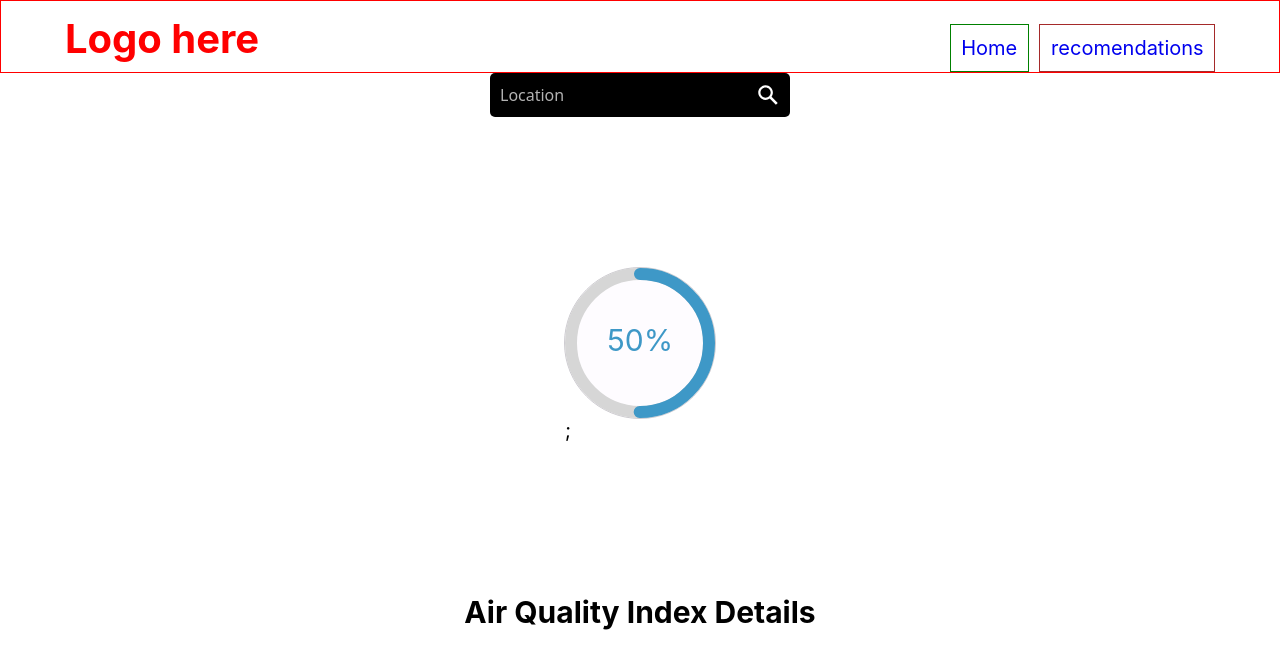
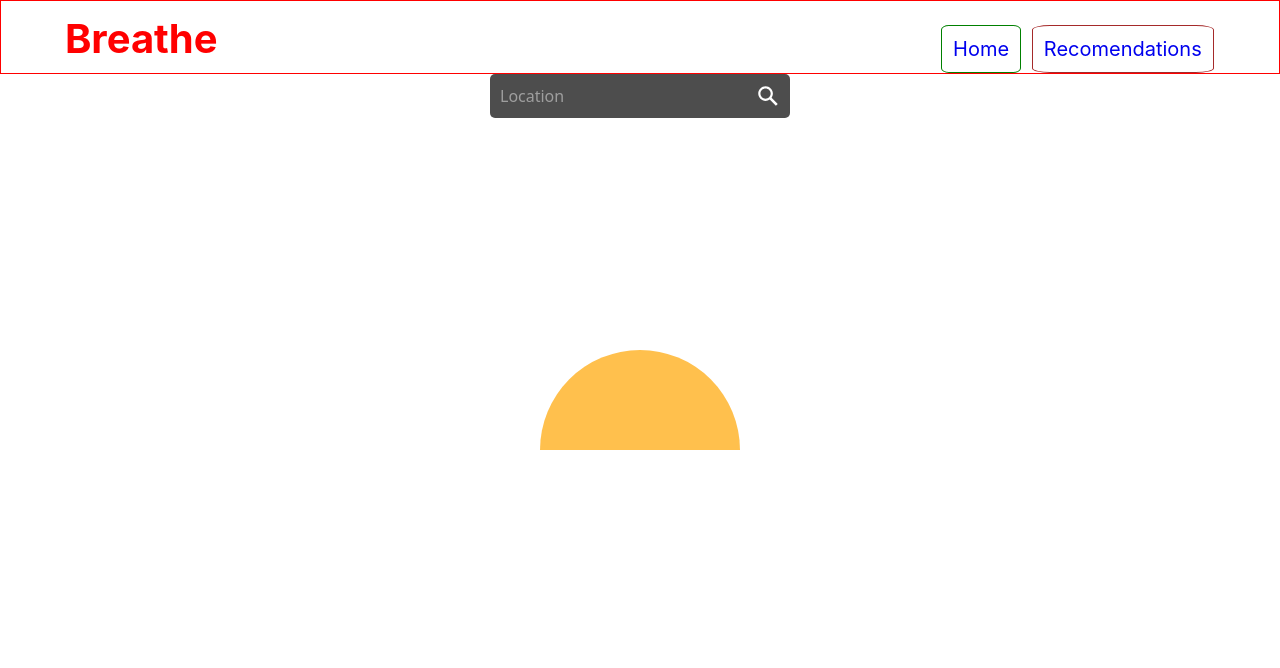
Before and after one commit to rosaregalado/colab9-airpollution-project, a React (Create React App) app in the folder airpollution-app/: page / in a window 1280 px wide. Shown: the top 668 px of the page. Built offline with nearby package versions, Linux system fonts and the light colour scheme.

Commit message:
removed AQI index details section

```diff
--- a/airpollution-app/src/components/Header.jsx
+++ b/airpollution-app/src/components/Header.jsx
@@ -3,14 +3,14 @@ import { Link } from "react-router-dom";
 function Header() {
     return(
         <header className="app-header">
-            <h1 className='header-logo'>Logo here</h1>
+            <h1 className='header-logo'>Breathe</h1>
             <nav className="header-nav">
                 <ul className="navigations">
                     <li className="home-link" >
                         <Link to="/">Home</Link>
                     </li>
                     <li className="recomendations-link">
-                        <Link to="/recomendations">recomendations</Link>
+                        <Link to="/recomendations">Recomendations</Link>
                     </li>
                 </ul>
             </nav>
--- a/airpollution-app/src/pages/Home.jsx
+++ b/airpollution-app/src/pages/Home.jsx
@@ -17,15 +17,14 @@ function Home() {
         </button>
       </form>
 
-      <div className="progress">
+      {/* <div className="progress">
         <CircularProgressbar value={percentage} text={`${percentage}%`} />;
-      </div>
+      </div> */}
 
+      <div className='semi-circle'> </div>
 
-      <div className="aqi-index-container">
-        <h2>Air Quality Index Details</h2>
-      </div>
     </div>
+
   );
 }
 
--- a/airpollution-app/src/styles/App.sass
+++ b/airpollution-app/src/styles/App.sass
@@ -18,7 +18,6 @@
     input
       all: unset
       font: 16px system-ui
-      color: #fff
       height: 100%
       width: 100%
       padding: 6px 10px
@@ -30,24 +29,13 @@
       height: 44px
 
     svg
-      color: #fff
       fill: currentColor
       width: 24px
       height: 24px
       padding: 10px
 
-  .progress
-    margin: 150px auto
-    width: 150px
-    height: 150px
-    background: #fefcff
-    border-radius: 50%
-    border: 1px solid #cdcbd0
-
-    .progress-bar
 
 
-
-::placeholder
+  ::placeholder
   color: #fff
   opacity: 0.7
--- a/airpollution-app/src/styles/General.sass
+++ b/airpollution-app/src/styles/General.sass
@@ -1,3 +1,4 @@
+
 html
     font-size: 125%
 
@@ -17,3 +18,8 @@ li
 
 a
     text-decoration: none
+
+
+h2,
+h3
+    color: black
--- a/airpollution-app/src/styles/Header.sass
+++ b/airpollution-app/src/styles/Header.sass
@@ -3,8 +3,6 @@
  display: flex
  justify-content: space-between
  flex-direction: row
-
-
 
 .header-logo
   color: red
@@ -15,13 +13,28 @@
   flex-direction: row
 
 .home-link
-  border: 1px solid green
-  padding: 5%
-  margin: 11% 5% 0 -55%
-
+    border: 1px solid green
+    margin: 11% 5% 0 -55%
 
 
 .recomendations-link
     border: 1px solid brown
+    margin: 11% 0 0 0
+
+
+.home-link,
+.recomendations-link
+    border-radius: 10%
     padding: 5%
-    margin: 11% 0 0 0
+
+
+
+.semi-circle
+    position: absolute
+    top: 50%
+    left: 50%
+    transform: translate(-50%, -50%)
+    height: 100px
+    width: 200px
+    border-radius: 150px 150px 0 0
+    background-color: orange
```
